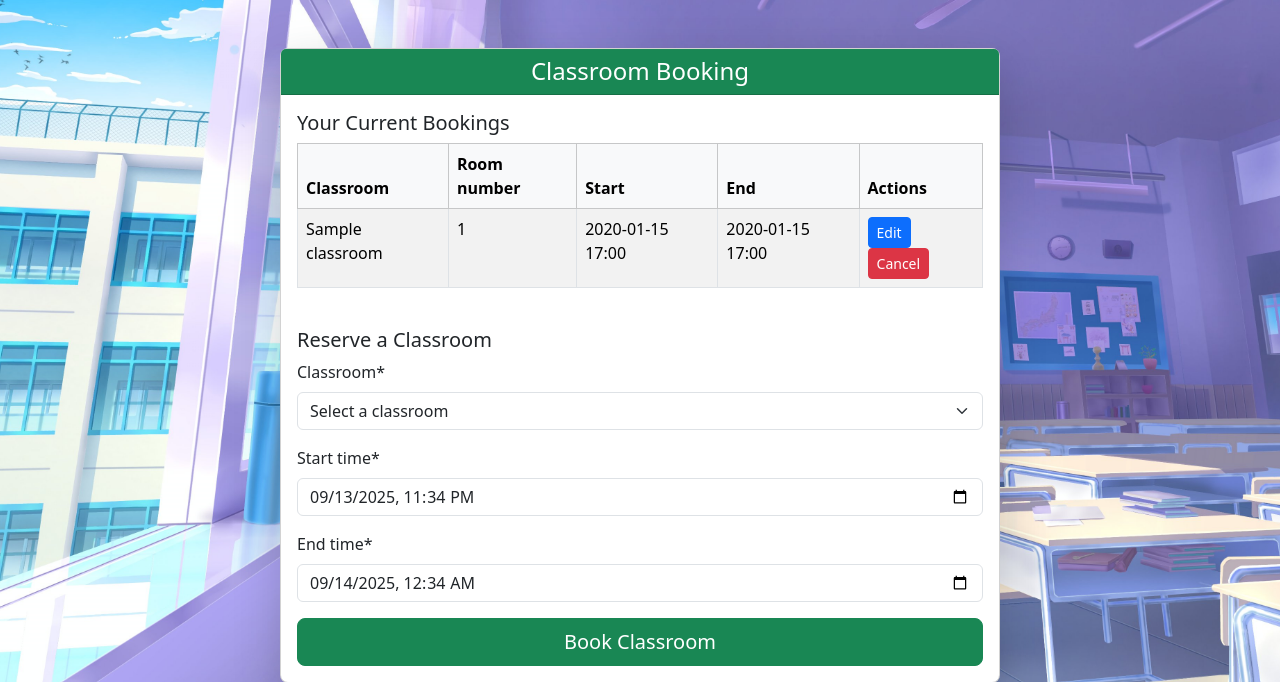
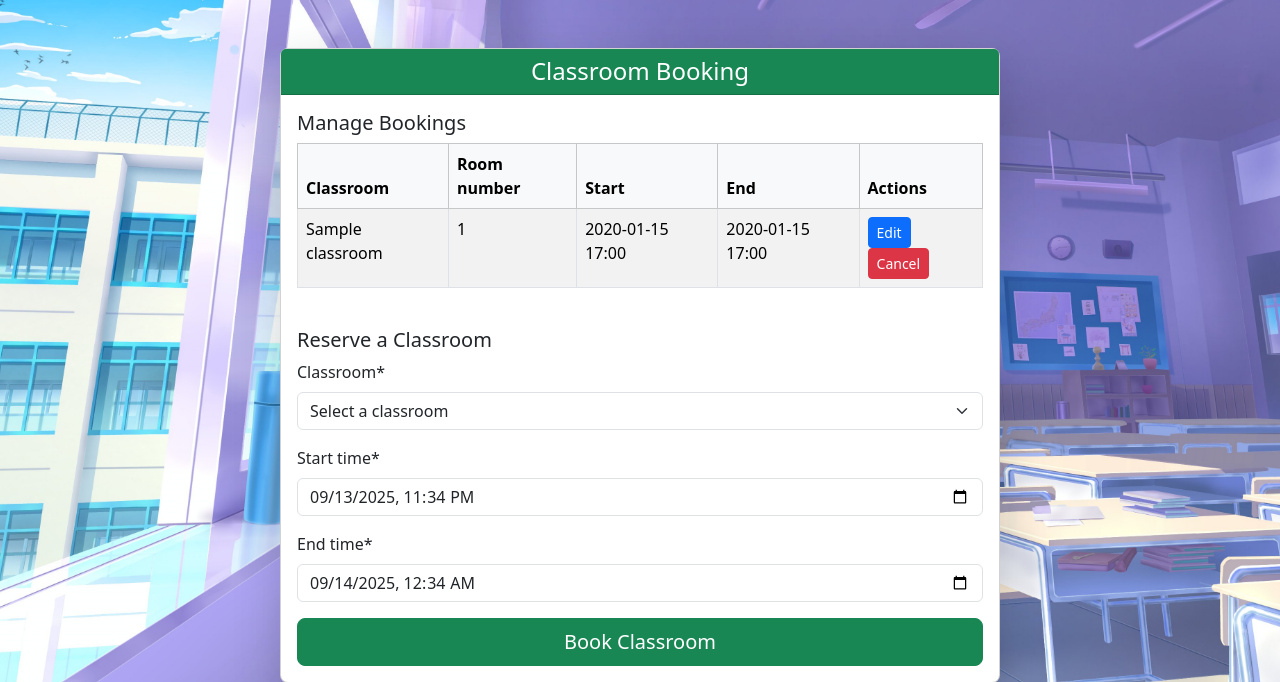
Before and after one commit to 6610685031/cn331-as2, a Django app: page /booking/ in a window 1280 px wide. Shown: the part 56-738 px from the top of the page. Run offline with Django 5.2, Linux system fonts and the light colour scheme; a user stored in the database is signed in; tables that the repository leaves empty hold one stand-in row (values such as "Sample post"); some libraries are stand-ins or nearby versions.

Commit message:
allow admins to manage all bookings in booking.html

```diff
--- a/classbooking/main/templates/main/booking.html
+++ b/classbooking/main/templates/main/booking.html
@@ -12,8 +12,13 @@
 
         <div class="card-body">
         {% if not edit_mode %}
-          <!-- User's current bookings -->
-          <h5>Your Current Bookings</h5>
+          {% if request.user.is_staff %}
+            <!-- Admin bookings -->
+            <h5>Manage Bookings</h5>
+          {% else %}
+            <!-- User's current bookings -->
+            <h5>Your Current Bookings</h5>
+          {% endif %}
           {% if bookings %}
           <div class="table-responsive mb-4">
             <table class="table table-striped table-bordered">
@@ -44,7 +49,13 @@
             </table>
           </div>
           {% else %}
-          <p class="text-muted mb-4">You have no current bookings.</p>
+          {% if request.user.is_staff %}
+            <!-- Admin bookings -->
+            <p class="text-muted mb-4">No bookings at the moment.</p>
+          {% else %}
+            <!-- Users bookings -->
+            <p class="text-muted mb-4">You have no current bookings.</p>
+          {% endif %}
           {% endif %}
 
           <!-- Booking form -->
--- a/classbooking/main/views.py
+++ b/classbooking/main/views.py
@@ -40,7 +40,12 @@ def classroom(request):
 
 @login_required
 def booking(request):
-    user_bookings = Booking.objects.filter(user=request.user).order_by("start_time")
+    if request.user.is_staff:
+        # Admins see every booking
+        user_bookings = Booking.objects.all()
+    else:
+        # Normal users see only their own
+        user_bookings = Booking.objects.filter(user=request.user).order_by("start_time")
 
     if request.method == "POST":
         form = BookingForm(request.POST, user=request.user)
```
